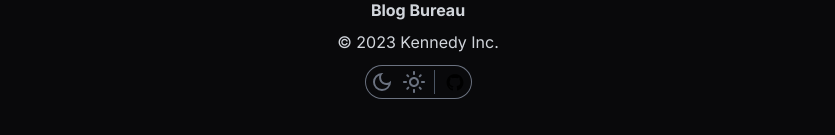
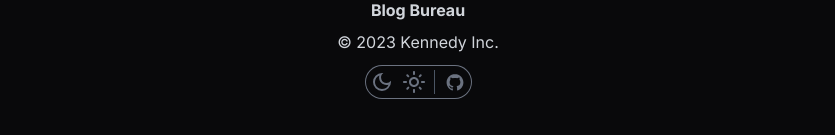
Before and after one commit to kennyAnyi9/blog-bureau, a Next.js app: page / in a window 1280 px wide. Shown: the part 2918-3053 px from the top of the page, without its empty margins (222-1057 px from the left). Built offline with nearby package versions, Linux system fonts and the light colour scheme.

Commit message:
style: style

```diff
--- a/src/app/page.tsx
+++ b/src/app/page.tsx
@@ -310,7 +310,7 @@ export default function Home() {
               <MdOutlineDarkMode />
               <MdOutlineLightMode />
             </div>
-            <div className="pl-2">
+            <div className="pl-2 text-gray-500">
               <DiGithubBadge />
             </div>
           </div>
```
